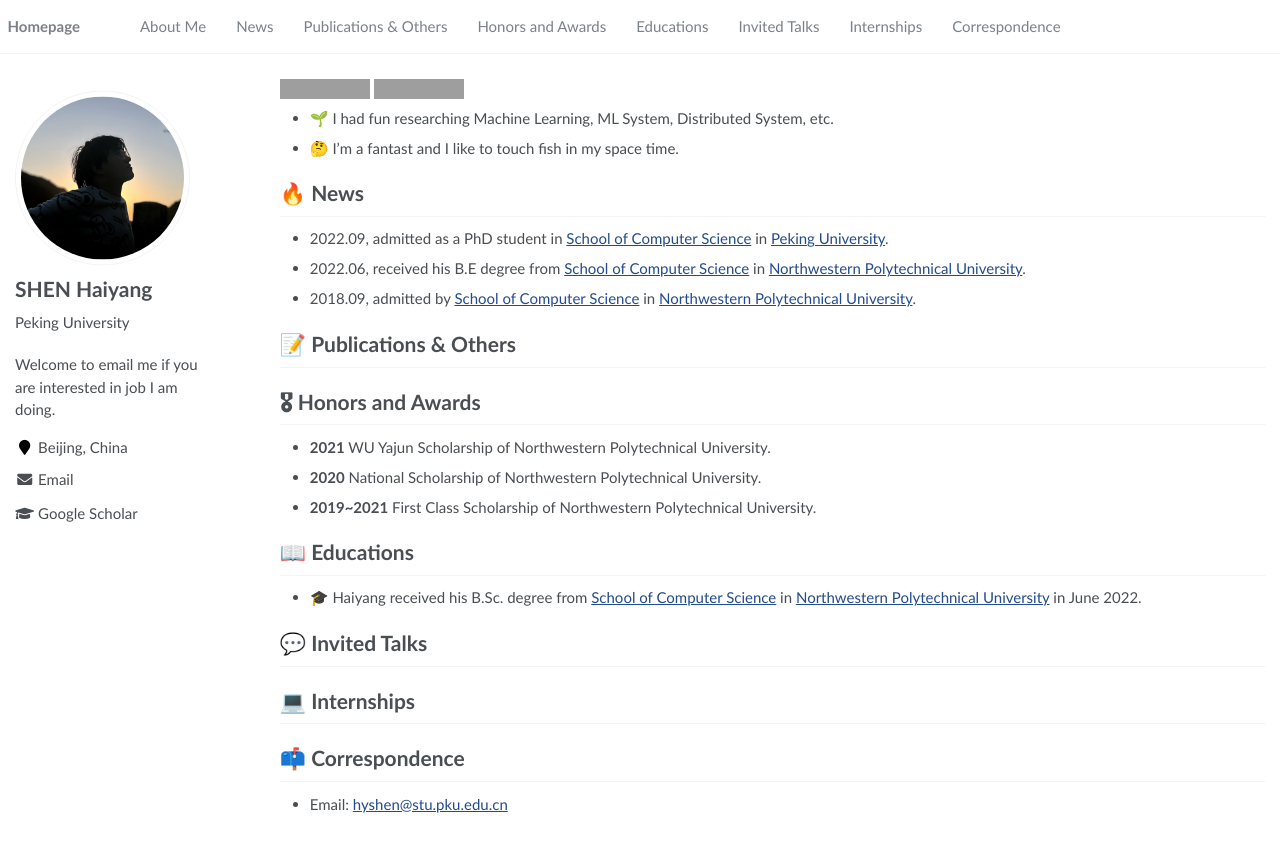
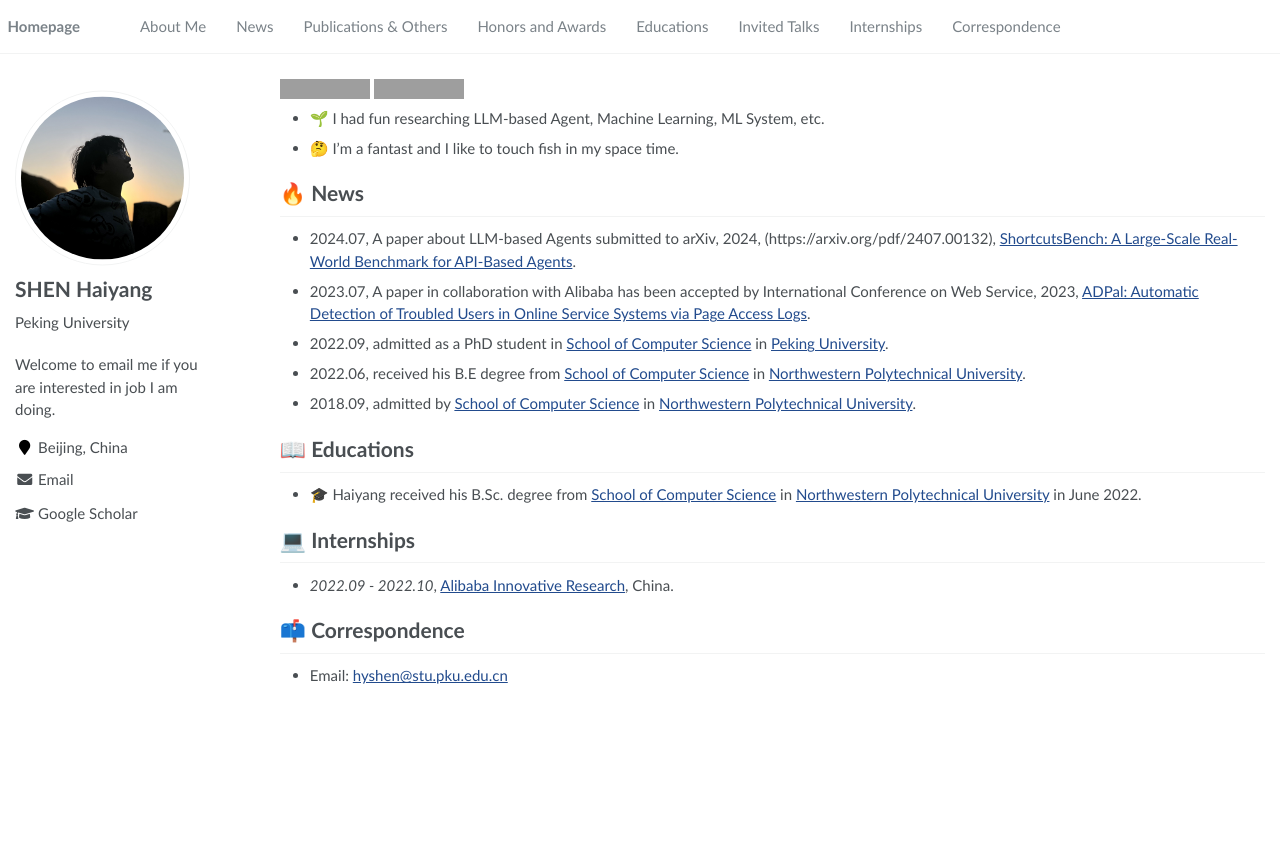
Before and after one commit to EachSheep/eachsheep.github.io, a Jekyll site: the page built from _pages/about.md, in a window 1280 px wide. Shown: the top 852 px of the page. Built offline with Jekyll 4.4.1, drawn with Linux system fonts in a browser that asks for light colours; grey boxes are pictures that could not be loaded.

Commit message:
update github.io

```diff
--- a/_pages/about.md
+++ b/_pages/about.md
@@ -22,18 +22,19 @@ redirect_from:
 
 
 
-- 🌱 I had fun researching Machine Learning, ML System, Distributed System, etc.
+- 🌱 I had fun researching LLM-based Agent, Machine Learning, ML System, etc.
 <!-- I have published 0 papers at the top international AI conferences with total <a href='https://scholar.google.com/citations?user=DhtAFkwAAAAJ'>google scholar citations <strong><span id='total_cit'>260000+</span></strong></a> (You can also use google scholar badge <a href='https://scholar.google.com/citations?user=DhtAFkwAAAAJ'><img src="https://img.shields.io/endpoint?url={{ url | url_encode }}&logo=Google%20Scholar&labelColor=f6f6f6&color=9cf&style=flat&label=citations"></a>). -->
 - 🤔 I'm a fantast and I like to touch fish in my space time.
 
 # 🔥 News
-
+- 2024.07, A paper about LLM-based Agents submitted to arXiv, 2024, (https://arxiv.org/pdf/2407.00132), [ShortcutsBench: A Large-Scale Real-World Benchmark for API-Based Agents](https://eachsheep.space/ShortcutsBench).
+- 2023.07, A paper in collaboration with Alibaba has been accepted by International Conference on Web Service, 2023, [ADPal: Automatic Detection of Troubled Users in Online Service Systems via Page Access Logs](https://ieeexplore.ieee.org/document/10248242).
 - 2022.09, admitted as a PhD student in [School of Computer Science](https://cs.pku.edu.cn/) in [Peking University](https://www.pku.edu.cn/).
 - 2022.06, received his B.E degree from [School of Computer Science](https://jsj.nwpu.edu.cn/) in [Northwestern Polytechnical University](https://www.nwpu.edu.cn/).
 - 2018.09, admitted by [School of Computer Science](https://jsj.nwpu.edu.cn/) in [Northwestern Polytechnical University](https://www.nwpu.edu.cn/).
 
 
-# 📝 Publications & Others
+<!-- # 📝 Publications & Others -->
 
 
 <!-- <div class='paper-box'><div class='paper-box-image'><div><div class="badge">CVPR 2016</div><img src='images/500x300.png' alt="sym" width="100%"></div></div>
@@ -50,21 +51,22 @@ redirect_from:
 
 <!-- - [Parallelizing DNN inference in mobile web browsers on heterogeneous hardware](https://dl.acm.org/doi/abs/10.1145/3498361.3538763), **XXX** -->
 
-# 🎖 Honors and Awards
+<!-- # 🎖 Honors and Awards
 - **2021** WU Yajun Scholarship of Northwestern Polytechnical University.
 - **2020** National Scholarship of Northwestern Polytechnical University.
-- **2019~2021** First Class Scholarship of Northwestern Polytechnical University.
+- **2019~2021** First Class Scholarship of Northwestern Polytechnical University. -->
 
 # 📖 Educations
 
 - 🎓 Haiyang received his B.Sc. degree from [School of Computer Science](https://jsj.nwpu.edu.cn/) in [Northwestern Polytechnical University](https://www.nwpu.edu.cn/) in June 2022.
 
-# 💬 Invited Talks
+<!-- # 💬 Invited Talks -->
 <!-- - *2021.06*, Lorem ipsum dolor sit amet, consectetur adipiscing elit. Vivamus ornare aliquet ipsum, ac tempus justo dapibus sit amet.
 - *2021.03*, Lorem ipsum dolor sit amet, consectetur adipiscing elit. Vivamus ornare aliquet ipsum, ac tempus justo dapibus sit amet.  \| [\[video\]](https://github.com/) -->
 
 # 💻 Internships
-<!-- - *2019.05 - 2020.02*, [Lorem](https://github.com/), China. -->
+
+- *2022.09 - 2022.10*, [Alibaba Innovative Research](https://damo.alibaba.com/collaborations?language=zh), China.
 
 # 📫 Correspondence
 - Email: [hyshen@stu.pku.edu.cn](mailto:hyshen@stu.pku.edu.c)
```
